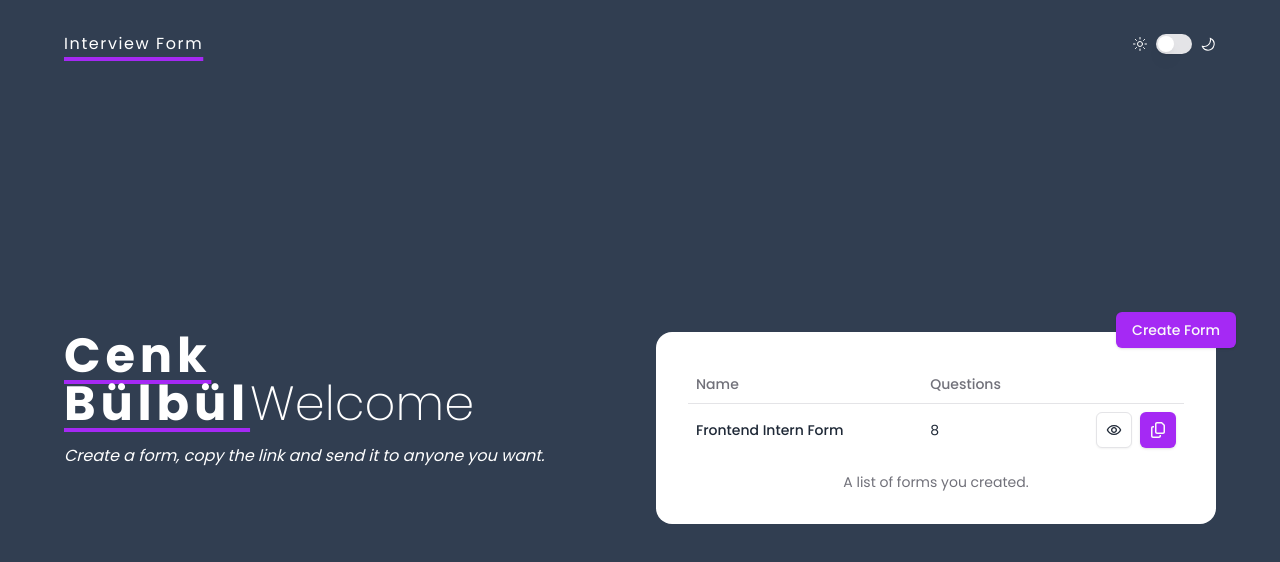
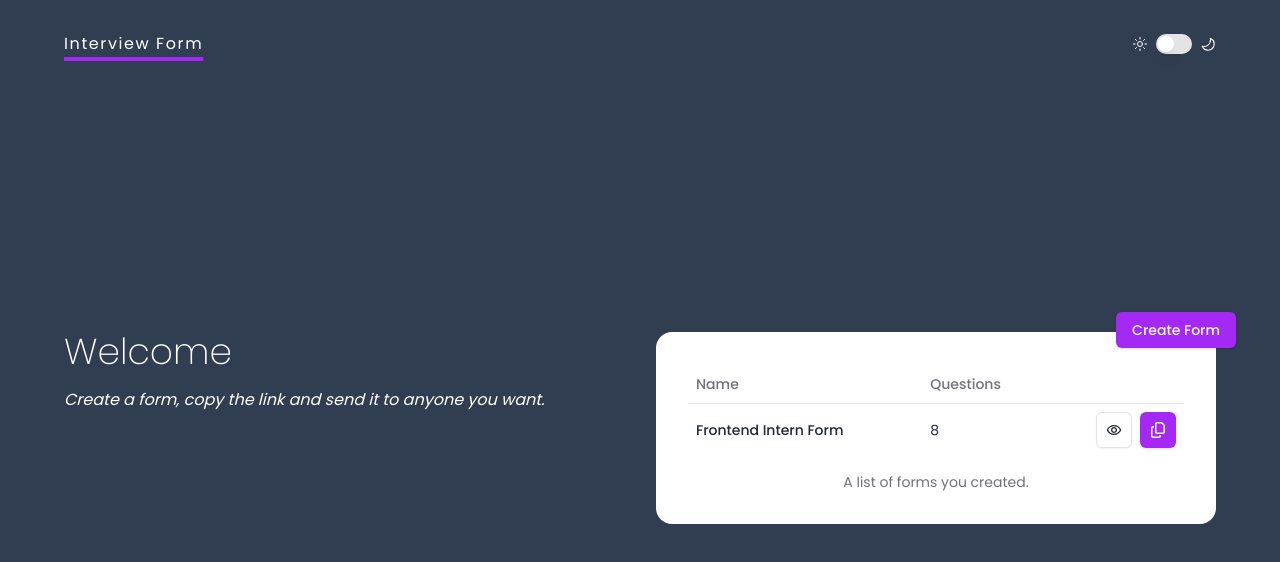
Before and after one commit to cenkbulbull/interview-form, a Next.js app: page / in a window 1280 px wide. Shown: the top 562 px of the page. Built offline with nearby package versions, Linux system fonts and the light colour scheme.

Commit message:
feat: email display was made

```diff
--- a/app/(auth)/signin/page.js
+++ b/app/(auth)/signin/page.js
@@ -55,6 +55,7 @@ const Signin = () => {
 
         // Token'ı Redux store'a kaydediyoruz
         dispatch(setToken(data.token));
+        localStorage.setItem("email", data.user.email);
 
         // Kullanıcıyı anasayfaya yönlendir
         router.push("/");
--- a/app/(dashboard)/page.js
+++ b/app/(dashboard)/page.js
@@ -38,11 +38,17 @@ import { FcQuestions } from "react-icons/fc";
 
 import { useToast } from "@/hooks/use-toast";
 
-import { useState } from "react";
+import { useEffect, useState } from "react";
 
 const Home = () => {
   const [questions, setQuestions] = useState([{ id: 1, value: "" }]); // Başlangıçta bir tane input
   const { toast } = useToast();
+  const [email, setEmail] = useState(null);
+
+  useEffect(() => {
+    const savedEmail = localStorage.getItem("email"); // localStorage'a erişim burada yapılır
+    setEmail(savedEmail);
+  }, []);
 
   const addQuestion = () => {
     setQuestions((prevQuestions) => [
@@ -61,9 +67,9 @@ const Home = () => {
   return (
     <div className="grid grid-cols-1 lg:grid-cols-2 gap-8">
       <div className="flex flex-col gap-4">
-        <div className="text-2xl lg:text-5xl font-light leading-tight">
+        <div className="text-2xl lg:text-4xl font-light leading-tight">
           <span className="font-bold tracking-widest underline decoration-primary decoration-4 underline-offset-8">
-            Cenk Bülbül
+            {email}
           </span>
           Welcome
         </div>
--- a/components/shared/Navbar.jsx
+++ b/components/shared/Navbar.jsx
@@ -33,6 +33,7 @@ const Navbar = () => {
   const handleLogout = () => {
     Cookies.remove("token", { secure: true, sameSite: "Strict" });
     dispatch(logout()); // Redux store'dan logout yap
+    localStorage.removeItem("email");
     router.push("/signin");
   };
   return (
```
